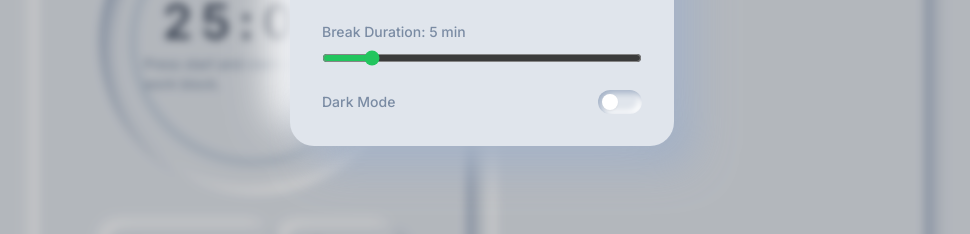
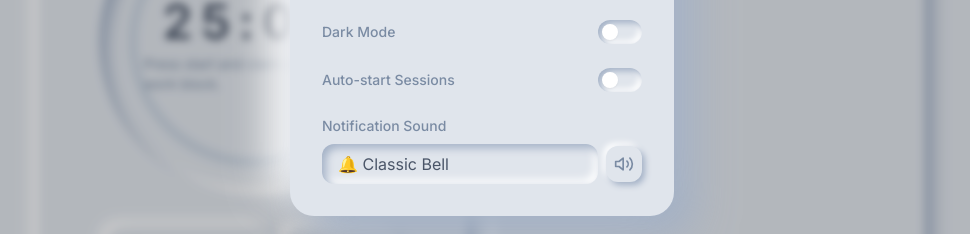
Before and after one commit to hashimoten/pomo-timer, a React app: page / in a window 1280 px wide. Both pictures are taken after a click on the button 574 px from the left and 154 px from the top of the page. Shown: the part 396-630 px from the top of the page, without its empty margins (158-1128 px from the left). Built offline with nearby package versions, Linux system fonts and the light colour scheme; the HTML template or start-up script is replaced by a standard one.

Commit message:
feat: add auto-start and web audio notifications

```diff
--- a/src/App.tsx
+++ b/src/App.tsx
@@ -1,5 +1,5 @@
 import React, { useState, useEffect, useCallback, useMemo } from 'react';
-import { Play, Pause, RotateCcw, Settings, X } from 'lucide-react';
+import { Play, Pause, RotateCcw, Settings, X, Volume2 } from 'lucide-react';
 import { motion, AnimatePresence } from 'framer-motion';
 import CalendarHeatmap from 'react-calendar-heatmap';
 
@@ -20,6 +20,8 @@ type AppSettings = {
   workDuration: number; // minutes
   breakDuration: number; // minutes
   theme: 'light' | 'dark';
+  autoStart: boolean;
+  soundType: string;
 };
 
 // Constants
@@ -29,10 +31,58 @@ const RING_CIRCUMFERENCE = 2 * Math.PI * RING_RADIUS;
 const HISTORY_STORAGE_KEY = 'pomodoro_focus_history';
 const SETTINGS_STORAGE_KEY = 'pomodoro_settings';
 
+const SOUNDS = [
+  { id: 'bell', name: '🔔 Classic Bell' },
+  { id: 'digital', name: '🤖 Digital Beep' },
+  { id: 'bird', name: '🐦 Chirp (Simple)' },
+];
+
 const DEFAULT_SETTINGS: AppSettings = {
   workDuration: 25,
   breakDuration: 5,
   theme: 'light',
+  autoStart: false,
+  soundType: 'bell',
+};
+
+const playNotificationSound = (type: string) => {
+  // Web Audio API context creation
+  const AudioContext = window.AudioContext || (window as any).webkitAudioContext;
+  if (!AudioContext) return;
+
+  const ctx = new AudioContext();
+  const osc = ctx.createOscillator();
+  const gain = ctx.createGain();
+
+  osc.connect(gain);
+  gain.connect(ctx.destination);
+
+  // Sound configuration
+  if (type === 'bell') {
+    // Bell-like sound (sine wave, longer decay)
+    osc.type = 'sine';
+    osc.frequency.setValueAtTime(880, ctx.currentTime); // A5
+    gain.gain.setValueAtTime(0.1, ctx.currentTime);
+    gain.gain.exponentialRampToValueAtTime(0.00001, ctx.currentTime + 1.5);
+    osc.start();
+    osc.stop(ctx.currentTime + 1.5);
+  } else if (type === 'digital') {
+    // Digital beep (square wave, short)
+    osc.type = 'square';
+    osc.frequency.setValueAtTime(1200, ctx.currentTime);
+    gain.gain.setValueAtTime(0.05, ctx.currentTime);
+    gain.gain.exponentialRampToValueAtTime(0.00001, ctx.currentTime + 0.2);
+    osc.start();
+    osc.stop(ctx.currentTime + 0.2);
+  } else {
+    // Default / Chirp (triangle wave)
+    osc.type = 'triangle';
+    osc.frequency.setValueAtTime(600, ctx.currentTime);
+    gain.gain.setValueAtTime(0.1, ctx.currentTime);
+    gain.gain.linearRampToValueAtTime(0, ctx.currentTime + 0.5);
+    osc.start();
+    osc.stop(ctx.currentTime + 0.5);
+  }
 };
 
 function formatTime(seconds: number): string {
@@ -186,10 +236,10 @@ function App() {
     });
   };
 
-  const switchMode = useCallback((newMode: TimerMode) => {
+  const switchMode = useCallback((newMode: TimerMode, startImmediately = false) => {
     setMode(newMode);
     setTimeLeft(newMode === 'work' ? settings.workDuration * 60 : settings.breakDuration * 60);
-    setTimerState('idle');
+    setTimerState(startImmediately ? 'running' : 'idle');
   }, [settings.workDuration, settings.breakDuration]);
 
   useEffect(() => {
@@ -199,6 +249,9 @@ function App() {
       interval = setInterval(() => {
         setTimeLeft(prev => {
           if (prev <= 1) {
+            // Play notification sound
+            playNotificationSound(settings.soundType);
+
             if (mode === 'work' && sessionStart) {
               const end = new Date();
               const durationMinutes = settings.workDuration;
@@ -206,8 +259,15 @@ function App() {
               setSessionStart(null);
             }
             const newMode = mode === 'work' ? 'break' : 'work';
-            switchMode(newMode);
-            return newMode === 'work' ? settings.workDuration * 60 : settings.breakDuration * 60;
+
+            if (settings.autoStart) {
+              switchMode(newMode, true);
+              // Return the new duration immediately to avoid a flicker or 0 state
+              return newMode === 'work' ? settings.workDuration * 60 : settings.breakDuration * 60;
+            } else {
+              switchMode(newMode, false);
+              return 0;
+            }
           }
           return prev - 1;
         });
@@ -217,7 +277,7 @@ function App() {
     return () => {
       if (interval) clearInterval(interval);
     };
-  }, [timerState, mode, switchMode, sessionStart, settings.workDuration, settings.breakDuration, saveFocusSession]);
+  }, [timerState, mode, switchMode, sessionStart, settings.workDuration, settings.breakDuration, saveFocusSession, settings.autoStart]);
 
   const ringColor = mode === 'work' ? 'var(--ring-work)' : 'var(--ring-break)';
 
@@ -298,6 +358,44 @@ function App() {
                   >
                     <span className="toggle-thumb" />
                   </button>
+                </div>
+
+                {/* Auto-start Toggle */}
+                <div className="flex items-center justify-between">
+                  <span className="setting-label">Auto-start Sessions</span>
+                  <button
+                    onClick={() => setSettings(prev => ({ ...prev, autoStart: !prev.autoStart }))}
+                    className="toggle-switch"
+                    data-checked={settings.autoStart}
+                  >
+                    <span className="toggle-thumb" />
+                  </button>
+                </div>
+
+                {/* Sound Selection */}
+                <div className="setting-row">
+                  <label className="setting-label">Notification Sound</label>
+                  <div className="flex items-center gap-2">
+                    <select
+                      value={settings.soundType}
+                      onChange={(e) => setSettings(prev => ({ ...prev, soundType: e.target.value }))}
+                      className="setting-input appearance-none flex-1"
+                    >
+                      {SOUNDS.map(sound => (
+                        <option key={sound.id} value={sound.id}>
+                          {sound.name}
+                        </option>
+                      ))}
+                    </select>
+                    <button
+                      onClick={() => playNotificationSound(settings.soundType)}
+                      className="p-2 rounded-xl text-[#7a8ba3] hover:text-[#4A5568] transition-colors"
+                      style={{ background: 'var(--bg-element)', boxShadow: '3px 3px 6px var(--shadow-dark), -3px -3px 6px var(--shadow-light)' }}
+                      title="Preview Sound"
+                    >
+                      <Volume2 size={20} />
+                    </button>
+                  </div>
                 </div>
               </div>
             </motion.div>
```
